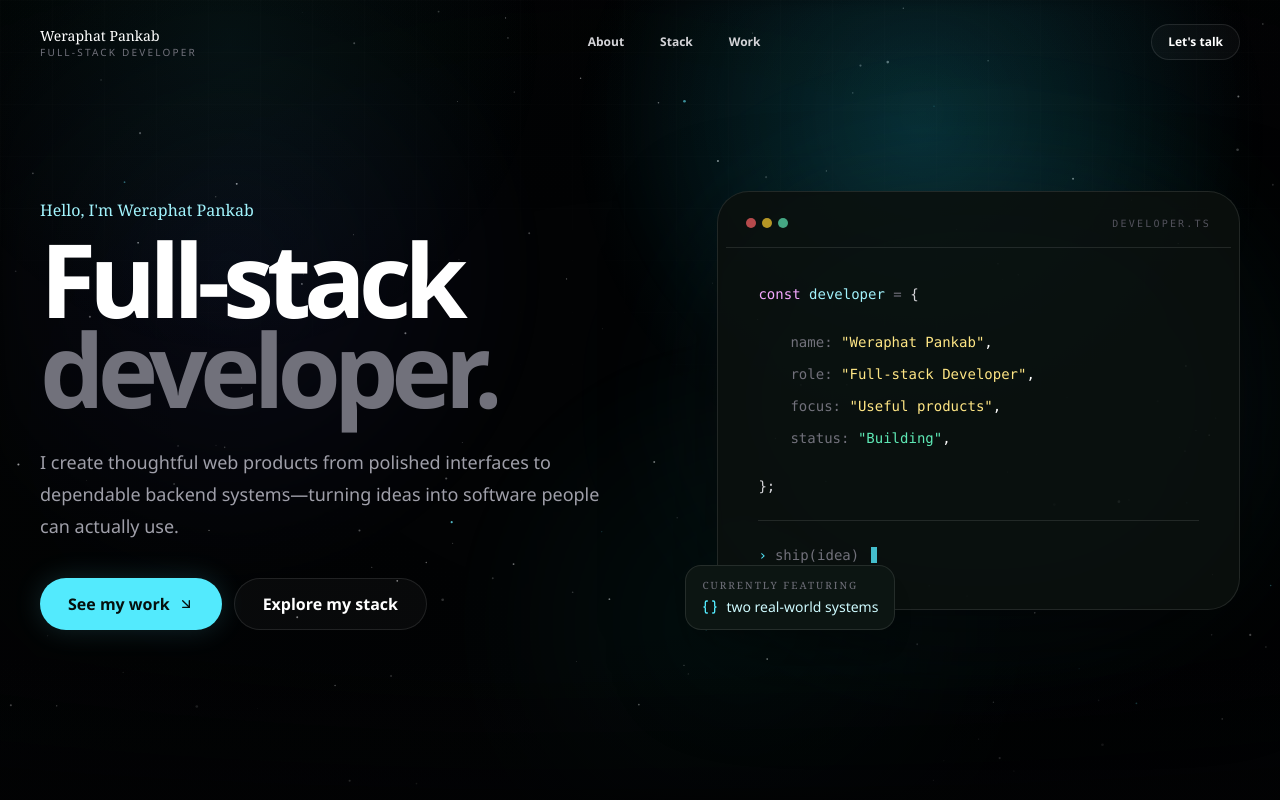
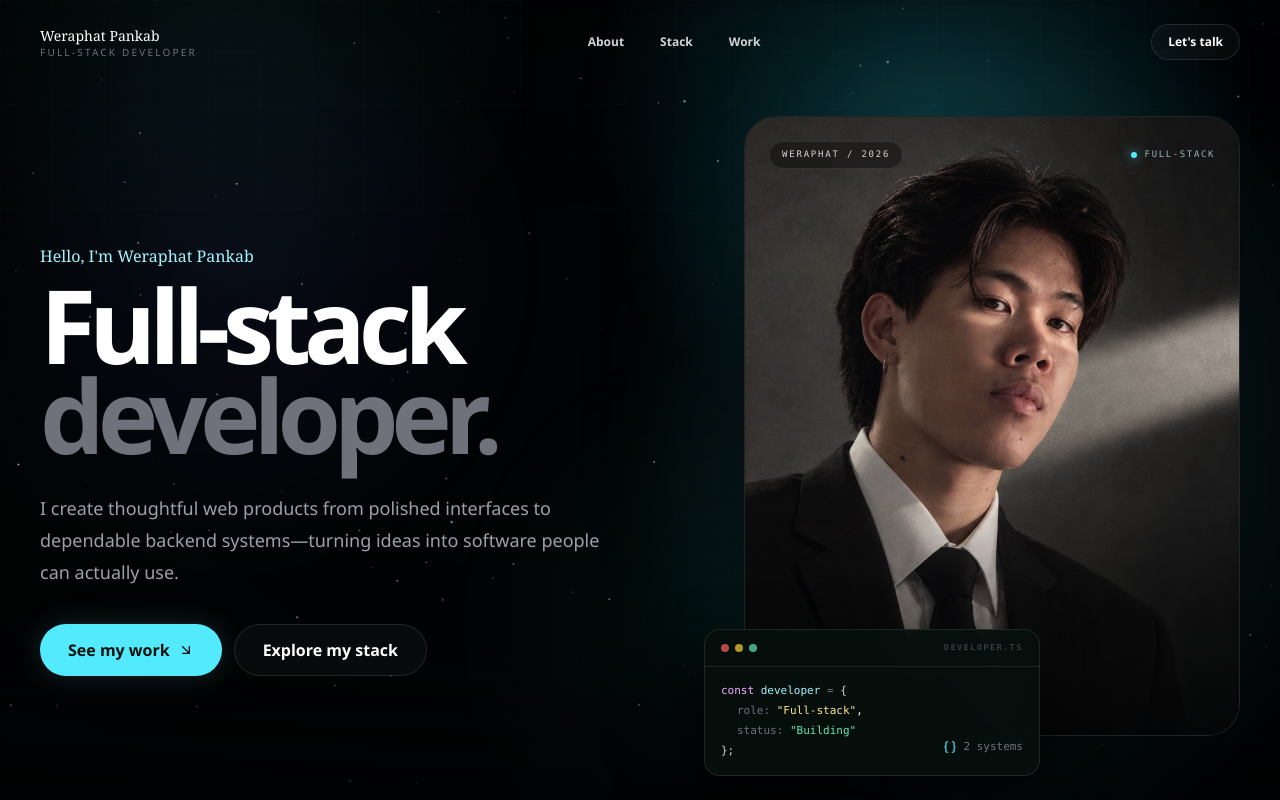
Before and after one commit to pgplagrob/MyProfile, a Next.js app: page / in a window 1280 px wide. Shown: the top 800 px of the page. Built offline with nearby package versions, Linux system fonts and the light colour scheme.

Commit message:
feat: add portrait to portfolio hero

```diff
--- a/src/app/page.tsx
+++ b/src/app/page.tsx
@@ -16,6 +16,7 @@ import {
   UsersRound,
   WalletCards,
 } from "lucide-react";
+import Image from "next/image";
 
 import { CopyLineId } from "@/components/copy-line-id";
 import { SiteHeader } from "@/components/site-header";
@@ -168,71 +169,54 @@ export default function Home() {
           </div>
         </div>
 
-        <div className="relative mx-auto w-full max-w-[34rem] lg:mx-0 lg:justify-self-end">
-          <div className="absolute -inset-8 rounded-full bg-cyan-300/5 blur-3xl" />
-          <Card className="relative overflow-hidden rounded-[2rem] border-white/10 bg-[#0a100e]/90 p-2 shadow-[0_40px_100px_rgba(0,0,0,0.5)] backdrop-blur-sm">
-            <div className="flex items-center justify-between border-b border-white/8 px-5 py-4">
+        <div className="group relative mx-auto mb-12 w-full max-w-[31rem] lg:mx-0 lg:mb-10 lg:justify-self-end">
+          <div className="absolute -inset-10 rounded-full bg-cyan-300/10 blur-3xl transition-opacity duration-700 group-hover:opacity-80" />
+          <div className="relative aspect-[4/5] overflow-hidden rounded-[2rem] border border-white/12 bg-[#080b0b] shadow-[0_45px_120px_rgba(0,0,0,0.58)]">
+            <Image
+              src="/weraphat-portrait.jpg"
+              alt="Portrait of Weraphat Pankab"
+              width={758}
+              height={1024}
+              priority
+              sizes="(max-width: 1024px) 92vw, 496px"
+              className="h-full w-full object-cover object-[center_38%] saturate-[0.82] transition duration-1000 ease-out group-hover:scale-[1.025] group-hover:saturate-100"
+            />
+            <div className="absolute inset-0 bg-[linear-gradient(to_top,rgba(2,3,4,0.82),transparent_38%),linear-gradient(to_right,rgba(2,3,4,0.22),transparent_42%)]" />
+            <div className="absolute inset-x-0 top-0 flex items-center justify-between p-5 sm:p-6">
+              <span className="rounded-full border border-white/12 bg-black/35 px-3 py-1.5 font-mono text-[9px] uppercase tracking-[0.2em] text-zinc-300 backdrop-blur-md">
+                Weraphat / 2026
+              </span>
+              <span className="flex items-center gap-2 font-mono text-[9px] uppercase tracking-[0.18em] text-cyan-100/70">
+                <span className="size-1.5 rounded-full bg-cyan-300 shadow-[0_0_12px_rgba(103,232,249,0.9)]" />
+                Full-stack
+              </span>
+            </div>
+          </div>
+
+          <Card className="absolute -bottom-10 left-3 right-3 overflow-hidden rounded-2xl border-white/12 bg-[#07100e]/92 shadow-[0_24px_60px_rgba(0,0,0,0.6)] backdrop-blur-xl sm:-left-10 sm:right-auto sm:w-[21rem]">
+            <div className="flex items-center justify-between border-b border-white/8 px-4 py-3">
               <div className="flex gap-1.5" aria-hidden="true">
-                <span className="size-2.5 rounded-full bg-red-400/70" />
-                <span className="size-2.5 rounded-full bg-amber-300/70" />
-                <span className="size-2.5 rounded-full bg-emerald-300/70" />
+                <span className="size-2 rounded-full bg-red-400/70" />
+                <span className="size-2 rounded-full bg-amber-300/70" />
+                <span className="size-2 rounded-full bg-emerald-300/70" />
               </div>
-              <span className="font-mono text-[10px] uppercase tracking-[0.22em] text-zinc-600">
+              <span className="font-mono text-[8px] uppercase tracking-[0.22em] text-zinc-600">
                 developer.ts
               </span>
             </div>
-            <div className="space-y-5 p-5 font-mono text-[13px] leading-7 sm:p-8 sm:text-sm">
-              <p>
-                <span className="text-fuchsia-300">const</span>{" "}
-                <span className="text-cyan-200">developer</span>{" "}
-                <span className="text-zinc-500">=</span>{" "}
-                <span className="text-zinc-300">&#123;</span>
-              </p>
-              <div className="space-y-1 pl-5 sm:pl-8">
-                <p>
-                  <span className="text-zinc-500">name:</span>{" "}
-                  <span className="text-amber-200">
-                    &quot;Weraphat Pankab&quot;
-                  </span>
-                  ,
-                </p>
-                <p>
-                  <span className="text-zinc-500">role:</span>{" "}
-                  <span className="text-amber-200">
-                    &quot;Full-stack Developer&quot;
-                  </span>
-                  ,
-                </p>
-                <p>
-                  <span className="text-zinc-500">focus:</span>{" "}
-                  <span className="text-amber-200">
-                    &quot;Useful products&quot;
-                  </span>
-                  ,
-                </p>
-                <p>
-                  <span className="text-zinc-500">status:</span>{" "}
-                  <span className="text-emerald-300">&quot;Building&quot;</span>
-                  ,
-                </p>
+            <div className="grid grid-cols-[1fr_auto] items-end gap-4 px-4 py-3.5 font-mono text-[10px] leading-5 sm:text-[11px]">
+              <div>
+                <p><span className="text-fuchsia-300">const</span>{" "}<span className="text-cyan-200">developer</span>{" "}<span className="text-zinc-500">=</span>{" "}<span className="text-zinc-300">&#123;</span></p>
+                <p className="pl-4"><span className="text-zinc-500">role:</span>{" "}<span className="text-amber-200">&quot;Full-stack&quot;</span>,</p>
+                <p className="pl-4"><span className="text-zinc-500">status:</span>{" "}<span className="text-emerald-300">&quot;Building&quot;</span></p>
+                <p className="text-zinc-300">&#125;;</p>
               </div>
-              <p className="text-zinc-300">&#125;;</p>
-              <div className="flex items-center gap-2 border-t border-white/8 pt-5 text-zinc-500">
-                <span className="text-cyan-300">›</span>
-                <span>ship(idea)</span>
-                <span className="ml-1 inline-block h-4 w-1.5 animate-pulse bg-cyan-300" />
+              <div className="mb-1 flex items-center gap-1.5 text-zinc-500">
+                <Braces className="size-3.5 text-cyan-300" />
+                <span className="whitespace-nowrap">2 systems</span>
               </div>
             </div>
           </Card>
-          <div className="absolute -bottom-5 left-0 rounded-2xl border border-cyan-300/20 bg-[#0c1512] px-4 py-3 shadow-xl sm:-left-8">
-            <p className="font-serif text-[10px] uppercase tracking-[0.2em] text-zinc-500">
-              Currently featuring
-            </p>
-            <p className="mt-1 flex items-center gap-2 text-sm font-medium text-cyan-100">
-              <Braces className="size-4 text-cyan-300" />{" "}
-              two real-world systems
-            </p>
-          </div>
         </div>
       </section>
 
```
Also changed, not shown: public/weraphat-portrait.jpg (added).
